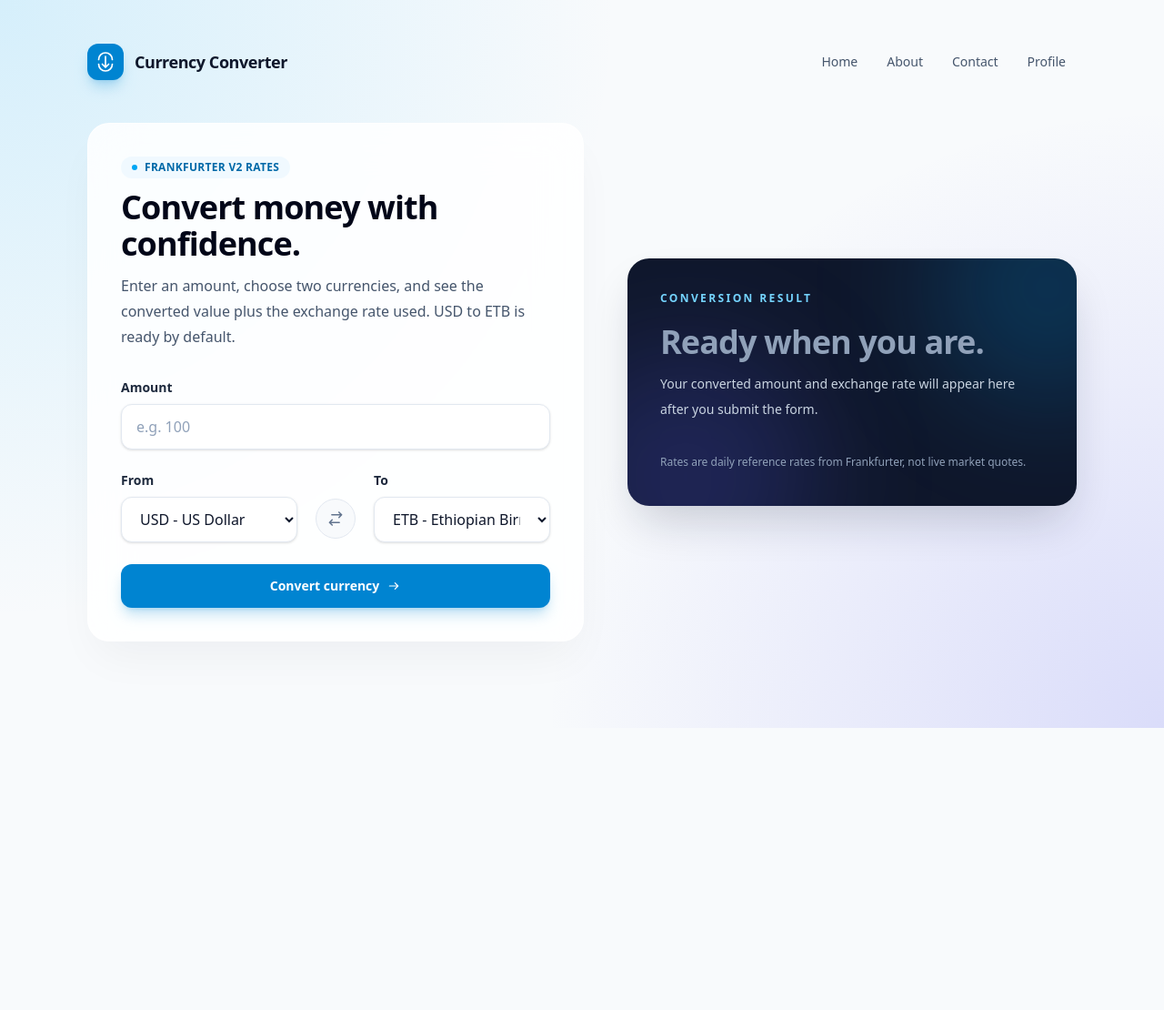
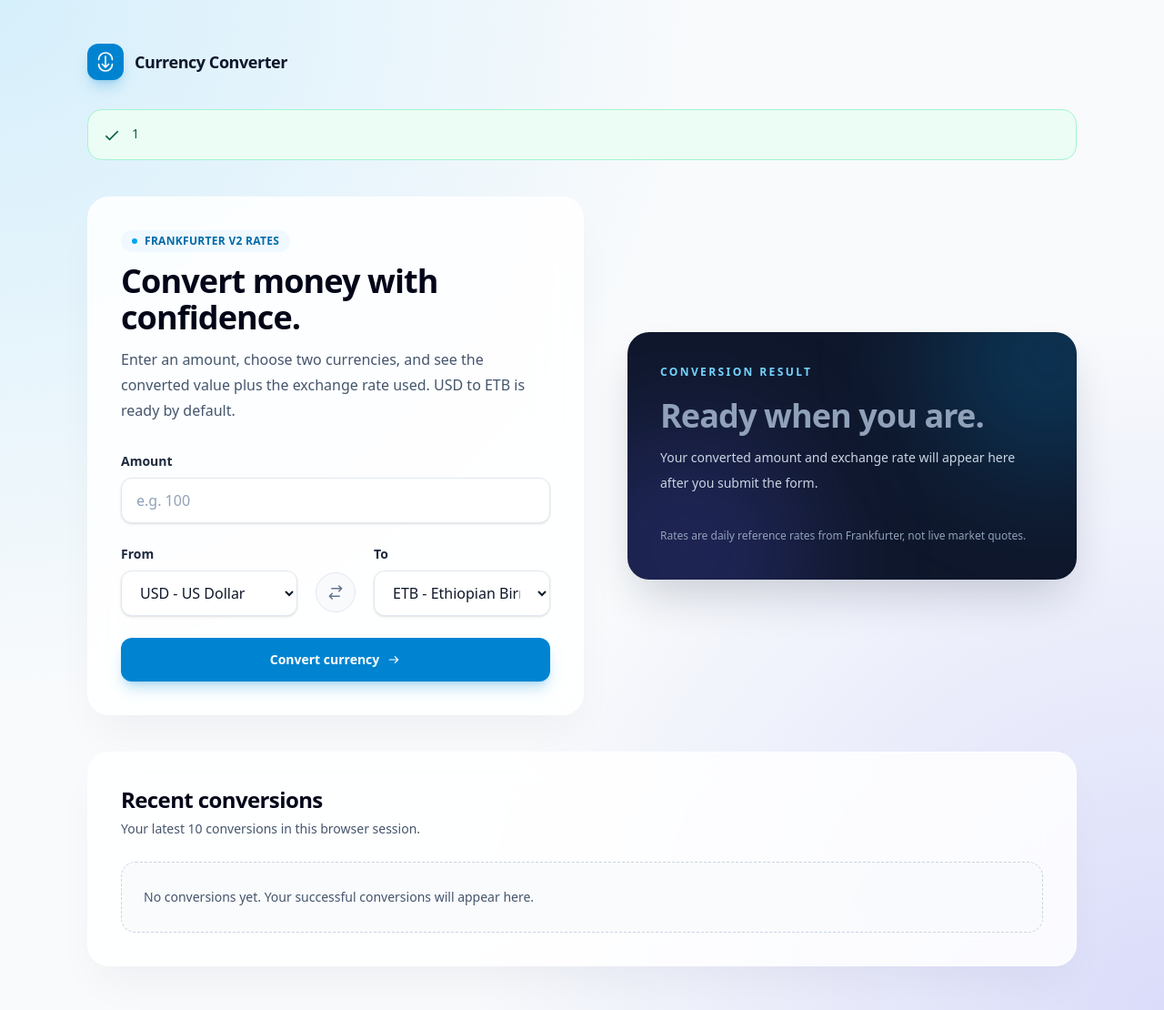
Before and after one commit to krmad/laravel-currency-converter, a Laravel app: page /converter in a window 1280 px wide. Shown: the whole page at 91% size. Before the commit the page ends 800 px from the top, so only its background shows below. Run offline with Laravel 12, Linux system fonts and the light colour scheme; a user stored in the database is signed in; data comes from the database, SQL or seed files in the repository; tables that the repository leaves empty hold one stand-in row (values such as "Sample post"); style sheets or scripts are compiled from the project's sources.

Commit message:
Add currency conversion history

```diff
--- a/app/Http/Controllers/CurrencyConverterController.php
+++ b/app/Http/Controllers/CurrencyConverterController.php
@@ -3,21 +3,27 @@
 namespace App\Http\Controllers;
 
 use App\Http\Requests\ConvertCurrencyRequest;
+use App\Models\ConversionHistory;
 use App\Services\FrankfurterService;
 use Illuminate\Contracts\View\View;
+use Illuminate\Database\Eloquent\Collection;
 use Illuminate\Http\Client\ConnectionException;
 use Illuminate\Http\Client\RequestException;
 use Illuminate\Http\RedirectResponse;
+use Illuminate\Http\Request;
 use Illuminate\Support\Facades\Log;
+use Illuminate\Support\Str;
 use RuntimeException;
 
 class CurrencyConverterController extends Controller
 {
     public function __construct(private readonly FrankfurterService $frankfurterService) {}
 
-    public function index(): View
+    public function index(Request $request): View
     {
-        return view('converter.index', $this->viewData());
+        return view('converter.index', array_merge($this->viewData(), [
+            'histories' => $this->recentHistory($request),
+        ]));
     }
 
     public function convert(ConvertCurrencyRequest $request): View|RedirectResponse
@@ -41,12 +47,66 @@ class CurrencyConverterController extends Controller
             ]);
         }
 
+        $this->recordHistory($request, $amount, $conversion);
+
         return view('converter.index', array_merge($this->viewData(), [
             'amount' => $amount,
             'sourceCurrency' => $sourceCurrency,
             'targetCurrency' => $targetCurrency,
             'conversion' => $conversion,
+            'histories' => $this->recentHistory($request),
         ]));
+    }
+
+    public function clearHistory(Request $request): RedirectResponse
+    {
+        ConversionHistory::query()
+            ->where('session_key', $this->historyKey($request))
+            ->delete();
+
+        return redirect()->route('converter.index')
+            ->with('status', 'Conversion history cleared.');
+    }
+
+    /**
+     * @param  array{base: string, quote: string, rate: float, date: string, convertedAmount: float}  $conversion
+     */
+    private function recordHistory(Request $request, float $amount, array $conversion): void
+    {
+        ConversionHistory::create([
+            'session_key' => $this->historyKey($request),
+            'amount' => $amount,
+            'source_currency' => $conversion['base'],
+            'target_currency' => $conversion['quote'],
+            'rate' => $conversion['rate'],
+            'converted_amount' => $conversion['convertedAmount'],
+            'rate_date' => $conversion['date'],
+        ]);
+    }
+
+    /**
+     * @return Collection<int, ConversionHistory>
+     */
+    private function recentHistory(Request $request): Collection
+    {
+        return ConversionHistory::query()
+            ->where('session_key', $this->historyKey($request))
+            ->orderByDesc('created_at')
+            ->orderByDesc('id')
+            ->limit(10)
+            ->get();
+    }
+
+    private function historyKey(Request $request): string
+    {
+        $sessionKey = $request->session()->get('conversion_history_key');
+
+        if (! is_string($sessionKey) || $sessionKey === '' || strlen($sessionKey) > 100) {
+            $sessionKey = Str::random(40);
+            $request->session()->put('conversion_history_key', $sessionKey);
+        }
+
+        return $sessionKey;
     }
 
     /**
--- /dev/null
+++ b/app/Models/ConversionHistory.php
@@ -0,0 +1,38 @@
+<?php
+
+namespace App\Models;
+
+use Database\Factories\ConversionHistoryFactory;
+use Illuminate\Database\Eloquent\Attributes\Fillable;
+use Illuminate\Database\Eloquent\Factories\HasFactory;
+use Illuminate\Database\Eloquent\Model;
+
+#[Fillable([
+    'session_key',
+    'amount',
+    'source_currency',
+    'target_currency',
+    'rate',
+    'converted_amount',
+    'rate_date',
+])]
+class ConversionHistory extends Model
+{
+    /** @use HasFactory<ConversionHistoryFactory> */
+    use HasFactory;
+
+    /**
+     * Get the attributes that should be cast.
+     *
+     * @return array<string, string>
+     */
+    protected function casts(): array
+    {
+        return [
+            'amount' => 'float',
+            'rate' => 'float',
+            'converted_amount' => 'float',
+            'rate_date' => 'date',
+        ];
+    }
+}
--- a/resources/views/converter/index.blade.php
+++ b/resources/views/converter/index.blade.php
@@ -22,12 +22,6 @@
                     Currency Converter
                 </a>
 
-                <nav class="flex flex-wrap items-center gap-2 text-sm font-medium text-slate-600 dark:text-slate-300">
-                    <a href="{{ url('/') }}" class="rounded-lg px-3 py-2 transition hover:bg-white hover:text-slate-900 dark:hover:bg-white/10 dark:hover:text-white">Home</a>
-                    <a href="{{ url('/about') }}" class="rounded-lg px-3 py-2 transition hover:bg-white hover:text-slate-900 dark:hover:bg-white/10 dark:hover:text-white">About</a>
-                    <a href="{{ url('/contact') }}" class="rounded-lg px-3 py-2 transition hover:bg-white hover:text-slate-900 dark:hover:bg-white/10 dark:hover:text-white">Contact</a>
-                    <a href="{{ url('/profile') }}" class="rounded-lg px-3 py-2 transition hover:bg-white hover:text-slate-900 dark:hover:bg-white/10 dark:hover:text-white">Profile</a>
-                </nav>
             </header>
 
             @if ($errors->has('conversion'))
@@ -36,6 +30,15 @@
                         <path stroke-linecap="round" stroke-linejoin="round" d="M12 9v4m0 4h.01M10.3 3.9 2.6 17.2A2 2 0 0 0 4.3 20h15.4a2 2 0 0 0 1.7-2.8L13.7 3.9a2 2 0 0 0-3.4 0Z"/>
                     </svg>
                     <p>{{ $errors->first('conversion') }}</p>
+                </div>
+            @endif
+
+            @if (session('status'))
+                <div class="mt-8 flex gap-3 rounded-2xl border border-emerald-200 bg-emerald-50 p-4 text-sm text-emerald-800 dark:border-emerald-900/60 dark:bg-emerald-950/40 dark:text-emerald-200" role="status">
+                    <svg xmlns="http://www.w3.org/2000/svg" viewBox="0 0 24 24" fill="none" stroke="currentColor" stroke-width="1.8" class="mt-0.5 size-5 shrink-0" aria-hidden="true">
+                        <path stroke-linecap="round" stroke-linejoin="round" d="M4.5 12.75 9 17.25l10.5-10.5"/>
+                    </svg>
+                    <p>{{ session('status') }}</p>
                 </div>
             @endif
 
@@ -199,6 +202,65 @@
                     </div>
                 </section>
             </main>
+
+            <section class="rounded-3xl border border-white/70 bg-white/85 p-6 shadow-2xl shadow-slate-900/5 backdrop-blur-xl sm:p-9 dark:border-white/10 dark:bg-slate-900/70" aria-labelledby="conversion-history-heading">
+                <div class="flex flex-col gap-4 sm:flex-row sm:items-center sm:justify-between">
+                    <div>
+                        <h2 id="conversion-history-heading" class="text-xl font-bold tracking-tight text-slate-950 sm:text-2xl dark:text-white">
+                            Recent conversions
+                        </h2>
+                        <p class="mt-1 text-sm leading-6 text-slate-600 dark:text-slate-300">
+                            Your latest 10 conversions in this browser session.
+                        </p>
+                    </div>
+
+                    @if ($histories->isNotEmpty())
+                        <form method="POST" action="{{ route('converter.history.clear') }}">
+                            @csrf
+                            @method('DELETE')
+                            <button type="submit" class="inline-flex w-full items-center justify-center gap-2 rounded-xl border border-rose-200 bg-rose-50 px-4 py-2.5 text-sm font-semibold text-rose-700 transition hover:bg-rose-100 focus:outline-none focus:ring-4 focus:ring-rose-500/20 sm:w-auto dark:border-rose-900/60 dark:bg-rose-950/40 dark:text-rose-200 dark:hover:bg-rose-950/70">
+                                Clear history
+                                <svg xmlns="http://www.w3.org/2000/svg" viewBox="0 0 24 24" fill="none" stroke="currentColor" stroke-width="1.8" class="size-4" aria-hidden="true">
+                                    <path stroke-linecap="round" stroke-linejoin="round" d="M6 7h12m-9 0V5h6v2m-8 0 .7 12h8.6L17 7M10 11v5m4-5v5"/>
+                                </svg>
+                            </button>
+                        </form>
+                    @endif
+                </div>
+
+                @if ($histories->isEmpty())
+                    <p class="mt-6 rounded-2xl border border-dashed border-slate-300 bg-slate-50/70 p-6 text-sm leading-7 text-slate-600 dark:border-slate-700 dark:bg-slate-950/40 dark:text-slate-300">
+                        No conversions yet. Your successful conversions will appear here.
+                    </p>
+                @else
+                    <div class="mt-6 overflow-x-auto rounded-2xl border border-slate-200 dark:border-slate-700">
+                        <table class="w-full min-w-[720px] border-collapse text-left text-sm">
+                            <thead class="bg-slate-100/80 text-xs font-semibold tracking-wide text-slate-600 uppercase dark:bg-slate-800/80 dark:text-slate-300">
+                                <tr>
+                                    <th scope="col" class="px-4 py-3">Amount</th>
+                                    <th scope="col" class="px-4 py-3">From</th>
+                                    <th scope="col" class="px-4 py-3">To</th>
+                                    <th scope="col" class="px-4 py-3">Exchange rate</th>
+                                    <th scope="col" class="px-4 py-3">Converted amount</th>
+                                    <th scope="col" class="px-4 py-3">Rate date</th>
+                                </tr>
+                            </thead>
+                            <tbody class="divide-y divide-slate-200 dark:divide-slate-700">
+                                @foreach ($histories as $history)
+                                    <tr class="bg-white/70 dark:bg-slate-900/40">
+                                        <td class="px-4 py-3 font-semibold text-slate-900 dark:text-white">{{ number_format((float) $history->amount, 2) }}</td>
+                                        <td class="px-4 py-3 text-slate-600 dark:text-slate-300">{{ $history->source_currency }}</td>
+                                        <td class="px-4 py-3 text-slate-600 dark:text-slate-300">{{ $history->target_currency }}</td>
+                                        <td class="px-4 py-3 text-slate-600 dark:text-slate-300">1 {{ $history->source_currency }} = {{ number_format((float) $history->rate, 4) }} {{ $history->target_currency }}</td>
+                                        <td class="px-4 py-3 font-semibold text-sky-700 dark:text-sky-300">{{ number_format((float) $history->converted_amount, 2) }} {{ $history->target_currency }}</td>
+                                        <td class="px-4 py-3 text-slate-600 dark:text-slate-300">{{ $history->rate_date?->toDateString() }}</td>
+                                    </tr>
+                                @endforeach
+                            </tbody>
+                        </table>
+                    </div>
+                @endif
+            </section>
         </div>
     </div>
 </body>
--- a/routes/web.php
+++ b/routes/web.php
@@ -14,15 +14,16 @@ Route::get('/contact', function () {
 });
 Route::get('/profile', function () {
 
-    $name = "Kirubel";
-    $country = "Ethiopia";
+    $name = 'Kirubel';
+    $country = 'Ethiopia';
 
     return view('profile', [
         'name' => $name,
-        'country' => $country
+        'country' => $country,
     ]);
 
 });
 
 Route::get('/converter', [CurrencyConverterController::class, 'index'])->name('converter.index');
 Route::post('/convert', [CurrencyConverterController::class, 'convert'])->name('converter.convert');
+Route::delete('/converter/history', [CurrencyConverterController::class, 'clearHistory'])->name('converter.history.clear');
```
Also changed, not shown: database/factories/ConversionHistoryFactory.php (added, +43 -0 lines), tests/Feature/ConversionHistoryTest.php (added, +162 -0 lines), tests/Feature/CurrencyConverterTest.php (+13 -0 lines), database/migrations/2026_11_20_002019_create_conversion_histories_table.php (added).
